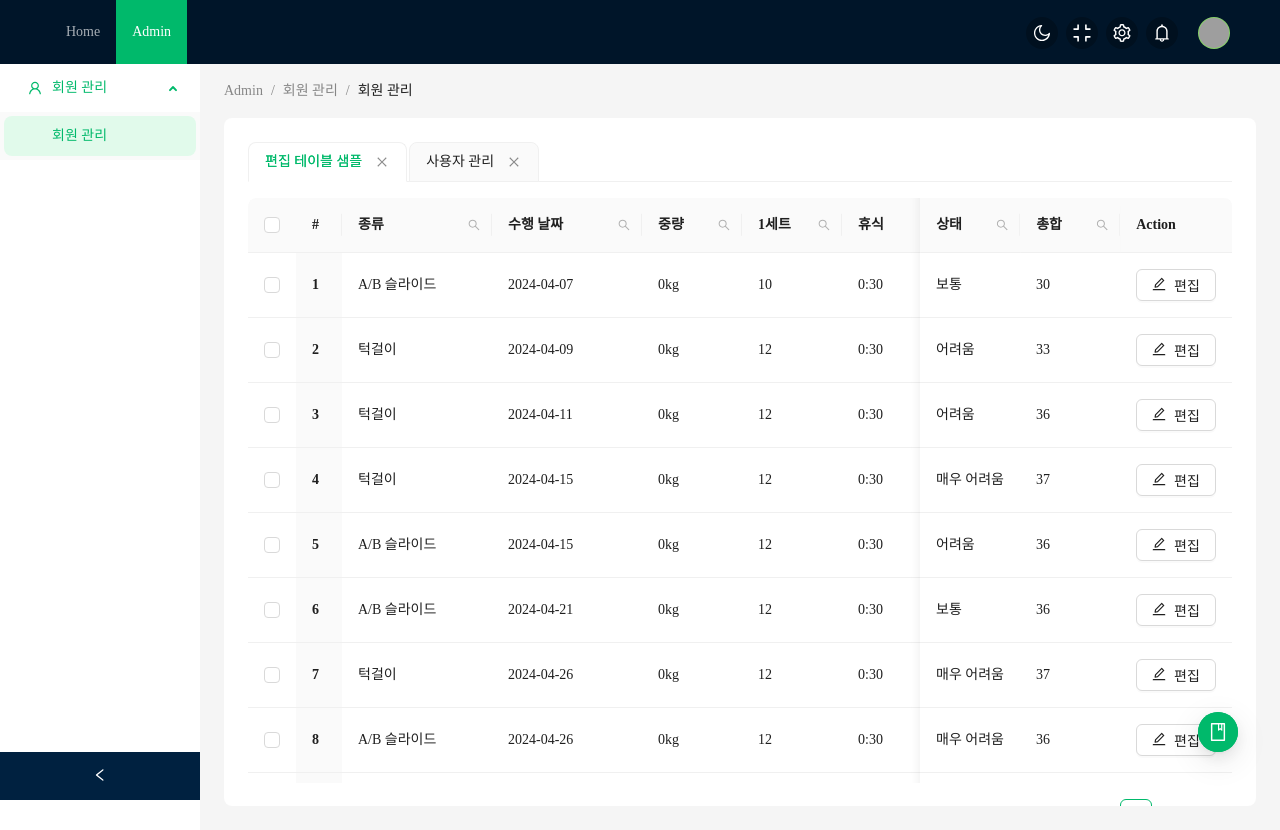
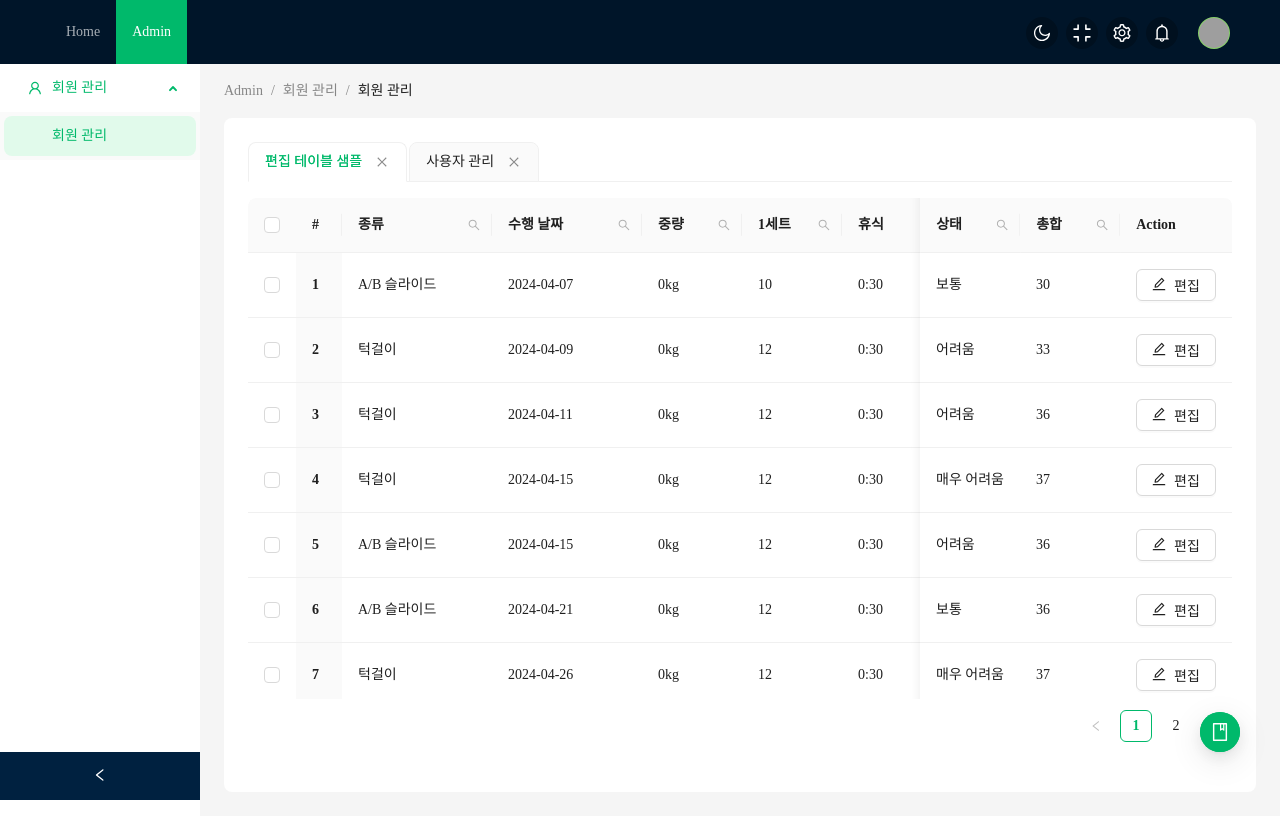
Before and after one commit to coldrain-f/antd-dashboard, a React (Create React App) app: page /dashboard in a window 1280 px wide. Built offline with nearby package versions, Linux system fonts and the light colour scheme; grey boxes are pictures that could not be loaded.

Commit message:
Add: Antd 테이블 높이 조정

```diff
--- a/src/App.css
+++ b/src/App.css
@@ -14,7 +14,7 @@
 }
 
 .App-header {
- /* background-color: #282c34; */
+  /* background-color: #282c34; */
   min-height: 100vh;
   display: flex;
   flex-direction: column;
--- a/src/CloudExampleEditTable.tsx
+++ b/src/CloudExampleEditTable.tsx
@@ -504,12 +504,13 @@ const CloudExampleEditTable: React.FC = () => {
 
   return (
     <Table
+      style={{ height: "62vh" }}
       columns={columns}
       dataSource={data}
       rowSelection={{
         type: "checkbox",
       }}
-      scroll={{ x: "max-content", y: 530 }}
+      scroll={{ x: "max-content", y: "calc(62vh - 50px)" }}
     />
   );
 };
--- a/src/CloudMain.tsx
+++ b/src/CloudMain.tsx
@@ -102,7 +102,7 @@ const CloudMain: React.FC = () => {
         <FloatButton.Group
           trigger="click"
           type="primary"
-          style={{ right: 42 }}
+          style={{ right: 40 }}
           icon={<BookOutlined />}
         >
           <FloatButton
--- a/src/CloudTabs.tsx
+++ b/src/CloudTabs.tsx
@@ -42,11 +42,7 @@ const CloudTabs: React.FC = () => {
     {
       label: "편집 테이블 샘플",
       key: "1",
-      children: (
-        <div style={{ height: "73vh" }}>
-          <CloudExampleEditTable />
-        </div>
-      ),
+      children: <CloudExampleEditTable />,
     },
     { label: "사용자 관리", key: "2", children: <AntdContentsTable /> },
   ]);
--- a/src/index.css
+++ b/src/index.css
@@ -1,13 +1,25 @@
 body {
   margin: 0;
-  font-family: -apple-system, BlinkMacSystemFont, 'Segoe UI', 'Roboto', 'Oxygen',
-    'Ubuntu', 'Cantarell', 'Fira Sans', 'Droid Sans', 'Helvetica Neue',
+  font-family: -apple-system, BlinkMacSystemFont, "Segoe UI", "Roboto", "Oxygen",
+    "Ubuntu", "Cantarell", "Fira Sans", "Droid Sans", "Helvetica Neue",
     sans-serif;
   -webkit-font-smoothing: antialiased;
   -moz-osx-font-smoothing: grayscale;
 }
 
 code {
-  font-family: source-code-pro, Menlo, Monaco, Consolas, 'Courier New',
+  font-family: source-code-pro, Menlo, Monaco, Consolas, "Courier New",
     monospace;
 }
+
+/* 테이블 부모 높이 따라가도록 커스텀
+  <Table /> 컴포넌트에 높이 지정하면 된다.
+ */
+.ant-table-container,
+.ant-table-wrapper,
+.ant-spin-nested-loading,
+.ant-spin-container,
+.ant-table,
+.ant-table-body {
+  height: inherit;
+}
```
